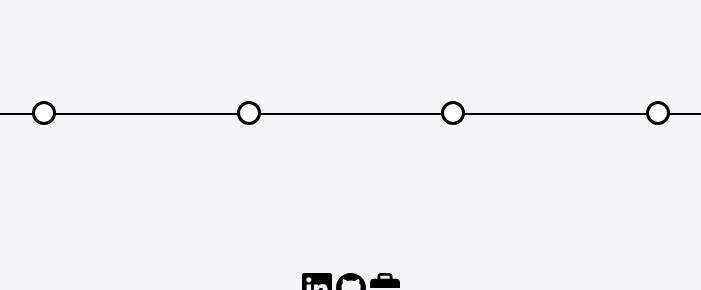
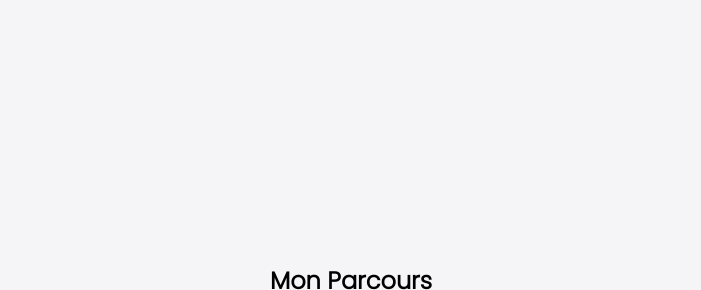
Before and after one commit to VivienMCZ/Portfolio, a plain HTML site: page index.html in a window 1280 px wide. Shown: the part 1024-1314 px from the top of the page, without its empty margins (289-990 px from the left). Drawn offline with Linux system fonts and the light colour scheme; grey boxes are pictures that could not be loaded.

Commit message:
fixing css

```diff
--- a/css/style.css
+++ b/css/style.css
@@ -90,6 +90,15 @@ body {
     margin: 50px auto;
     height: 100px;
 }
+
+.roadmap-title h2{
+    align-items: center;
+    justify-content: center;
+    display: flex;
+    margin-top: 250px;
+    margin-bottom: 80px;
+}
+
 
 .roadmap-line {
     position: absolute;
--- a/index.html
+++ b/index.html
@@ -45,6 +45,12 @@
         <video src=""></video>
     </div>
 
+
+
+    <div class="roadmap-title">
+        <h2>Mon Parcours</h2>
+    </div>
+
     <div class="roadmap">
         <div class="roadmap-line"></div>
         <div class="roadmap-point" data-info="Bac STI2D Option ITEC au Lycée Emilie de Breuteil" style="left: 20%"></div>
```
